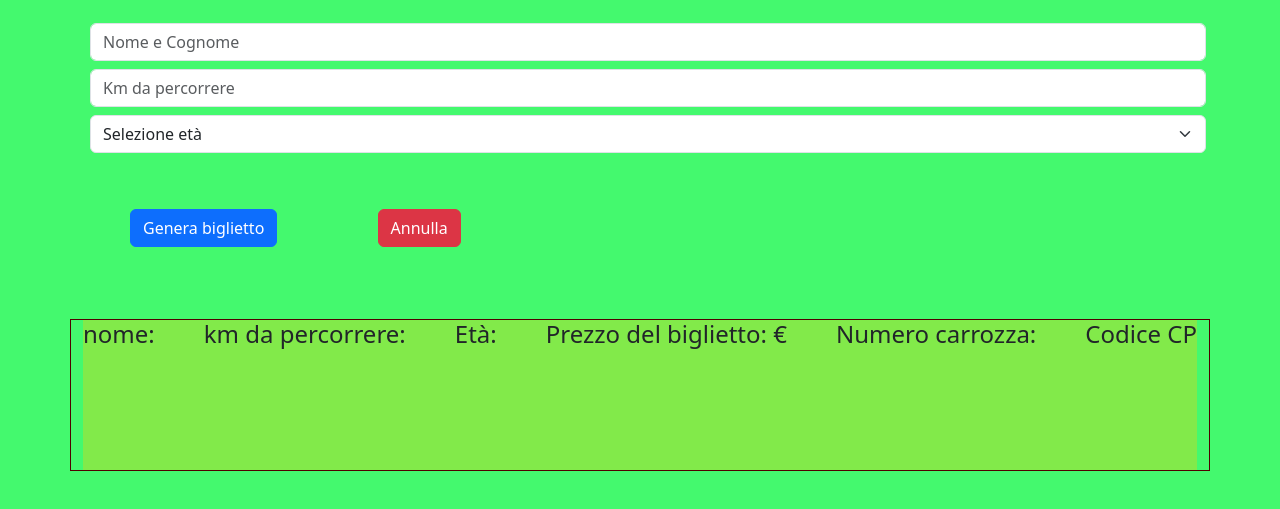
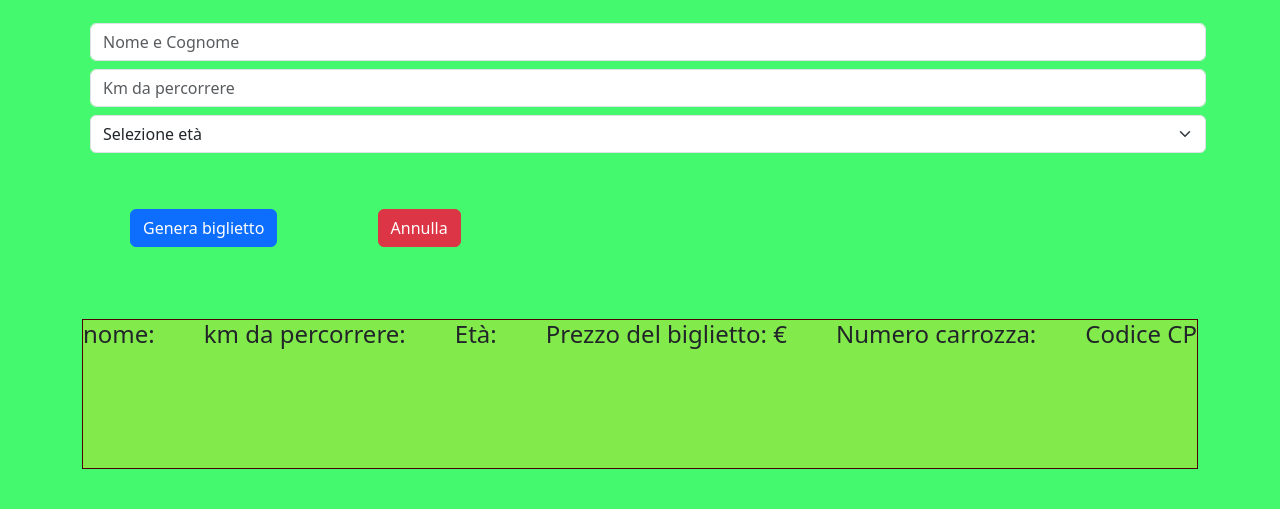
Before and after one commit to erikvella/js-biglietto-treno-form, a plain HTML site: page index.html in a window 1280 px wide. Shown: the part 121-630 px from the top of the page. Drawn offline with nearby package versions, Linux system fonts and the light colour scheme.

Commit message:
[fix] none

```diff
--- a/css/style.css
+++ b/css/style.css
@@ -12,6 +12,6 @@ body{
   display: none;
 }
 
-.biglietto{
+#biglietto{
   border: 1px solid rgb(80, 0, 0);
 }
--- a/index.html
+++ b/index.html
@@ -45,10 +45,10 @@
 
 
   <!-- qui c'è la parte del biglietto stampato dal programma -->
-  <div class="container biglietto">
+  <div class="container">
 
 
-    <div class="output d-flex justify-content-between hide">
+    <div id="biglietto" class="output d-flex justify-content-between hide">
       <div class="text-center ">
        <h4>nome:</h4>  <span id="output-name" class="m-3 text-center " ></span>
       </div>
--- a/js/script.js
+++ b/js/script.js
@@ -7,7 +7,6 @@
 
 // 1
 
-const biglietto = document.querySelector('biglietto')
 const age = document.getElementById('age');
 const km = document.getElementById('km');
 const sconto20 = 0.2;
@@ -40,7 +39,6 @@ sendBtn.addEventListener('click' , function(){
   document.getElementById('output-cp').innerHTML = codeCP;
   let price = km * 0.21 ;
   console.log(price);
-
   if (age === 'Minorenne') {
     price = price - (price * sconto20);
     console.log(price);
@@ -63,5 +61,4 @@ resetBtn.addEventListener('click' , function(){
   document.getElementById('km').value = ""
   document.getElementById('age').value = ""
 
-
 })
```
